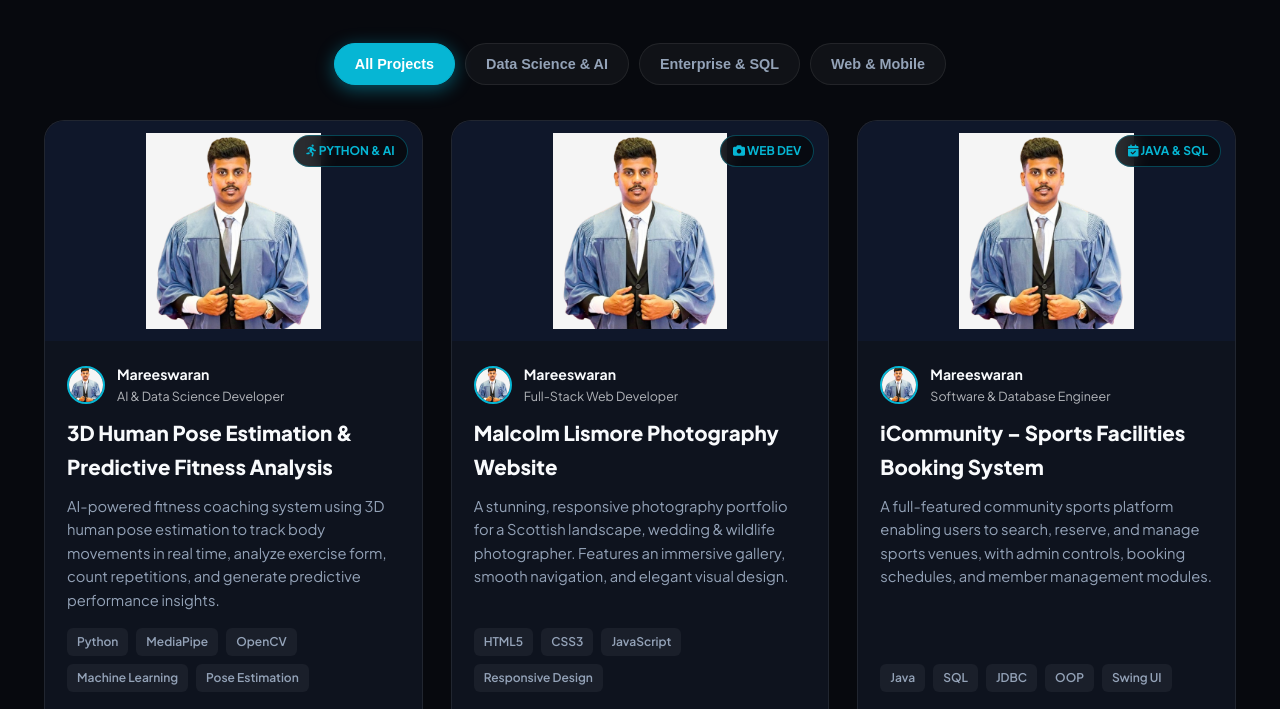
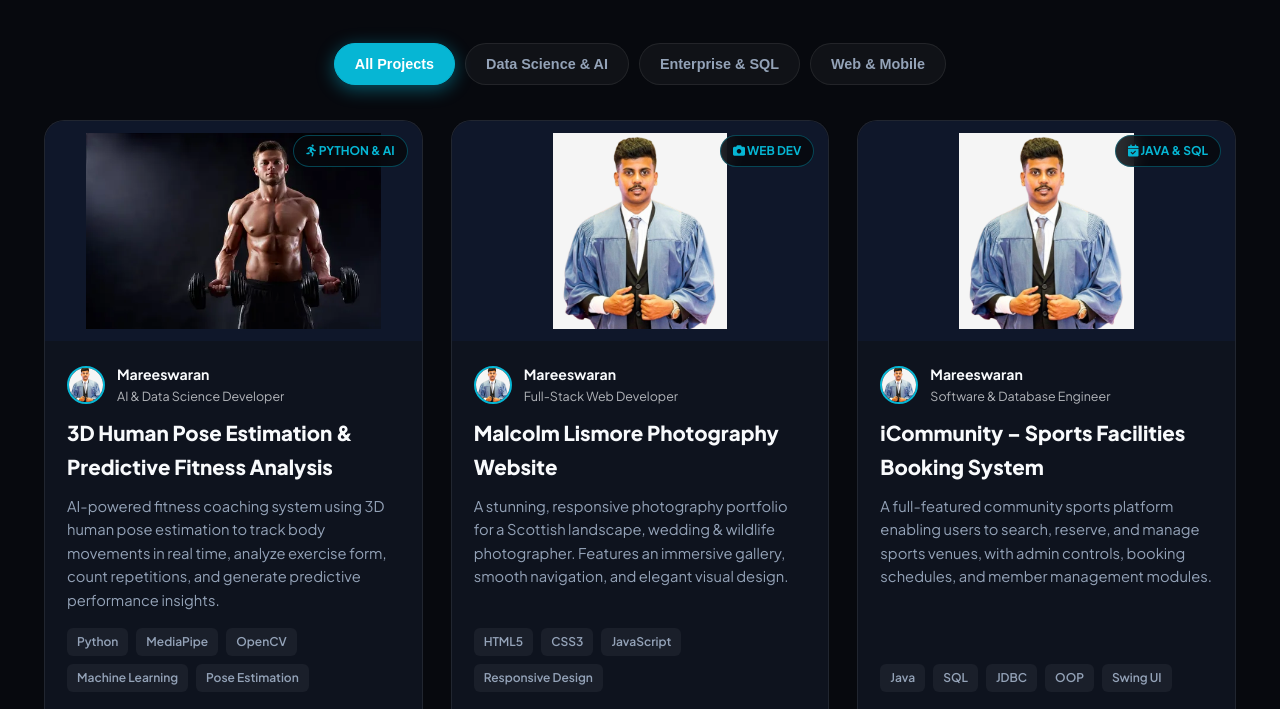
Before and after one commit to MAREESHAN-08/Portfolio, a plain HTML site: page index.html in a window 1280 px wide. Shown: the part 3680-4389 px from the top of the page. Drawn offline with Linux system fonts and the light colour scheme; animation ran at ten frames a second.

Commit message:
Update index.html

```diff
--- a/index.html
+++ b/index.html
@@ -430,7 +430,7 @@
         <!-- Project 1: 3D Human Pose Estimation & Fitness Analysis -->
         <div class="project-card" data-category="datascience">
           <div class="project-img-wrap">
-            <img src="IMG-20250912-WA0027-removebg-preview.png" alt="Fitness Coach AI" class="project-img" style="object-fit:contain; background:#0f172a; padding:12px;">
+            <img src="young-fitness-man-studio_7502-5007.webp" alt="Fitness Coach AI" class="project-img" style="object-fit:contain; background:#0f172a; padding:12px;">
             <span class="project-badge-tag"><i class="fa-solid fa-person-running"></i> Python &amp; AI</span>
           </div>
           <div class="project-content">
```
